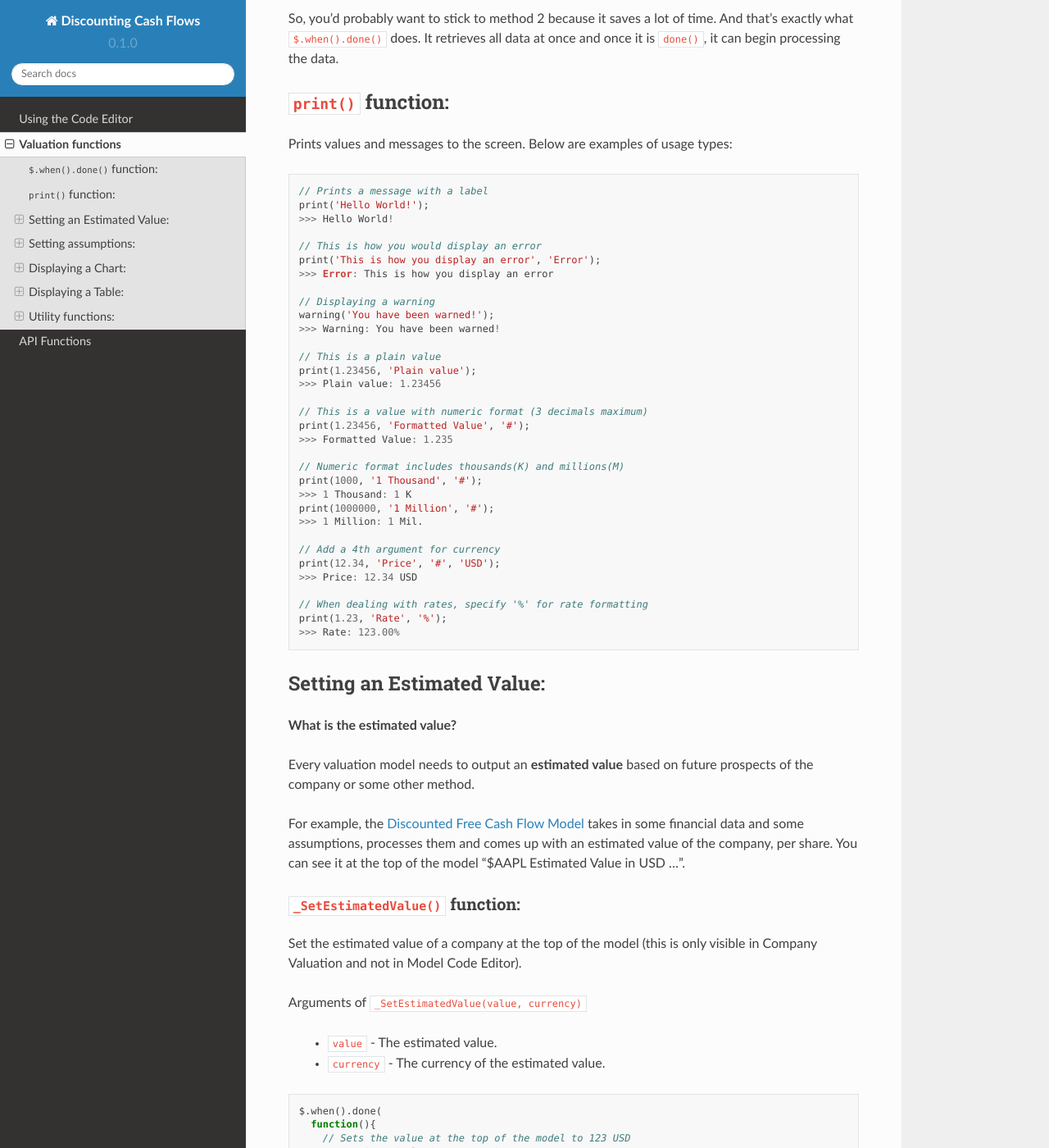
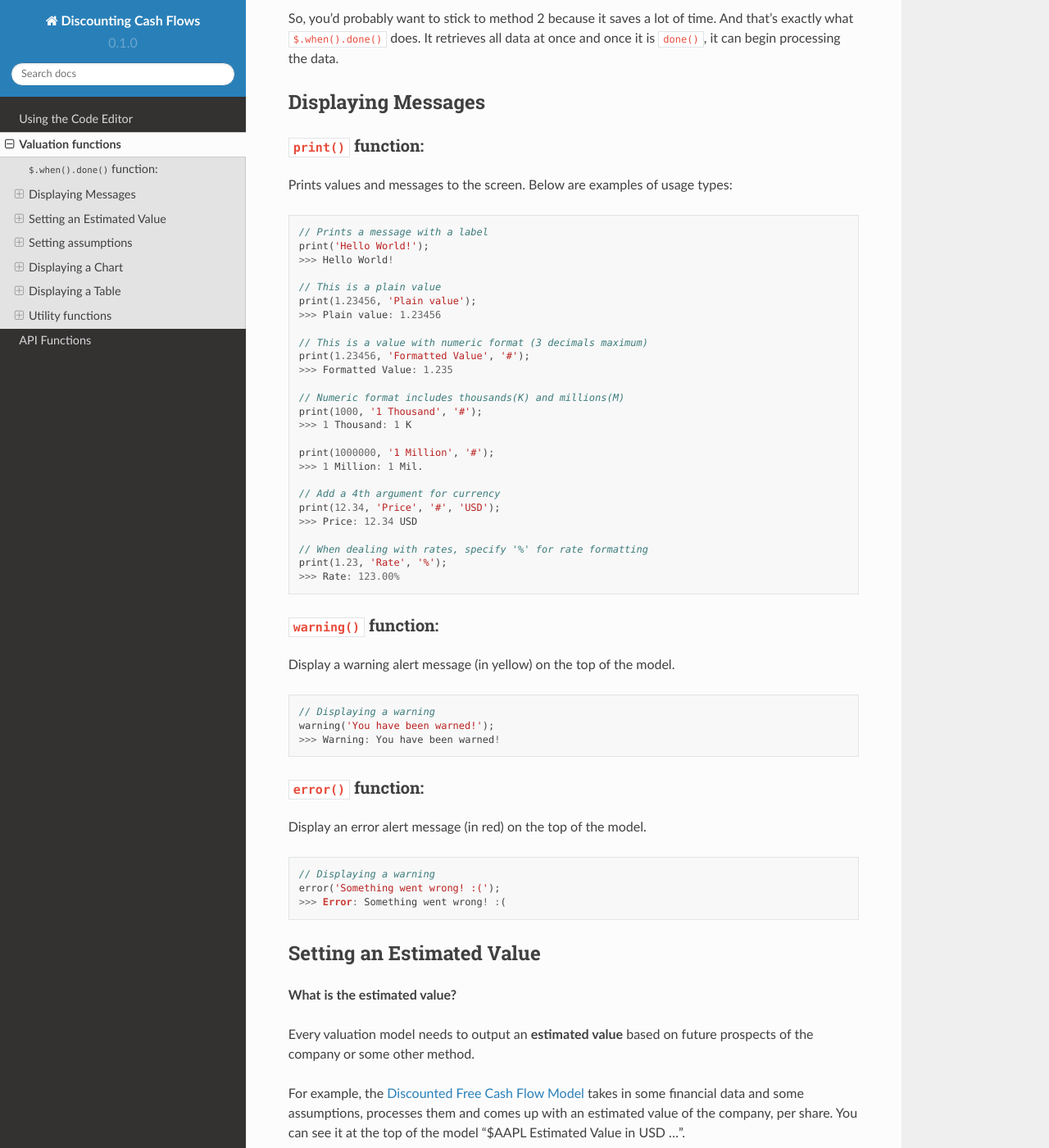
Before and after one commit to DiscountingCashFlows/readthedocs, a Sphinx documentation site: the page built from docs/source/functions.rst, in a window 1280 px wide and 1400 px high, scrolled down 1395 px. Shown: the whole window at 82% size. Built offline with Sphinx 7.4.7 and the Read the Docs theme 2.0.0, drawn with Linux system fonts in a browser that asks for light colours; some of the changed text lies outside the part shown.

Commit message:
Update functions.rst

```diff
--- a/docs/source/functions.rst
+++ b/docs/source/functions.rst
@@ -8,7 +8,7 @@ Some of the following functions can also be found in `DiscountingCashFlows/Docum
    Please note that this section is currently under active development. Some functions may not be up to date. If you find any outdated functions, please let us know `here <https://discountingcashflows.com/help/>`__
 
 ``$.when().done()`` function:
----------------------
+-----------------------------
 
 The valuation engine is built on the popular JS Framework 'jQuery'. Don't worry if you've never used it before because the ``$.when().done()`` function is the only function that we will use from the framework in our valuations.
 
@@ -51,8 +51,11 @@ So, you'd probably want to stick to method 2 because it saves a lot of time. And
 
 .. _print-function:
 
+Displaying Messages
+-------------------
+
 ``print()`` function:
----------------------
+*********************
 
 Prints values and messages to the screen. Below are examples of usage types:
 
@@ -61,14 +64,6 @@ Prints values and messages to the screen. Below are examples of usage types:
   // Prints a message with a label
   print('Hello World!');
   >>> Hello World!
-
-  // This is how you would display an error
-  print('This is how you display an error', 'Error');
-  >>> Error: This is how you display an error
-
-  // Displaying a warning
-  warning('You have been warned!');
-  >>> Warning: You have been warned!
 
   // This is a plain value
   print(1.23456, 'Plain value');
@@ -81,6 +76,7 @@ Prints values and messages to the screen. Below are examples of usage types:
   // Numeric format includes thousands(K) and millions(M)
   print(1000, '1 Thousand', '#');
   >>> 1 Thousand: 1 K
+
   print(1000000, '1 Million', '#');
   >>> 1 Million: 1 Mil.
 
@@ -92,7 +88,30 @@ Prints values and messages to the screen. Below are examples of usage types:
   print(1.23, 'Rate', '%');
   >>> Rate: 123.00%
 
-Setting an Estimated Value:
+``warning()`` function:
+***********************
+
+Display a warning alert message (in yellow) on the top of the model.
+
+.. code-block:: javascript
+
+   // Displaying a warning
+   warning('You have been warned!');
+   >>> Warning: You have been warned!
+
+``error()`` function:
+***********************
+
+Display an error alert message (in red) on the top of the model.
+
+.. code-block:: javascript
+
+   // Displaying a warning
+   error('Something went wrong! :(');
+   >>> Error: Something went wrong! :(
+
+
+Setting an Estimated Value
 ---------------------------
 
 **What is the estimated value?**
@@ -156,7 +175,7 @@ But, if we run the code in the Model Code Editor, we will see:
 
    >>> Some information...
 
-Setting assumptions:
+Setting assumptions
 --------------------
 
 Assumptions are set either statically or dynamically.
@@ -225,7 +244,7 @@ Here is a code example of defining and setting assumptions:
         >>> INPUT._CALCULATED_RATE: 0.0123
   });
 
-Displaying a Chart:
+Displaying a Chart
 -------------------
 
 The flow of creating a chart is:
@@ -376,7 +395,7 @@ Some technical explanation for when the rendering happens:
   * ``name`` - This is the title of the chart.
   * ``hidden_series`` - This controls the visibility of individual data series (when we hide revenues for example, it will be stored here).
 
-Displaying a Table:
+Displaying a Table
 -------------------
 
 Tables use row headers as keys (revenue, net income, etc.) and column headers as years (2022, 2023, etc.) and all other cells are actual values.
@@ -412,7 +431,7 @@ The following example renders a chart with historic revenues and net income:
  The table functions are under active development and may change in the future.
 
 ``reportKeyToList()`` function:
-************************
+*******************************
 
 Adds rows to the table from a report retrieved from the API. It then returns a list of values from the report provided.
 
@@ -443,8 +462,8 @@ Renders the table to the screen, similar to the ``renderChart()`` function, but
 
  The ``monitor()`` function is also used by the ``print()`` function to render prints, but we don't recommend printing using the ``monitor()`` function. Print example: ``{name:'Revenue', display:'value', data:1,000,000,000, currency: 'USD'}`` -> Will display ``Revenue: 1,000,000,000 USD``
 
-Utility functions:
--------------------
+Utility functions
+------------------
 
 ``fxRate()`` function:
 ****************************
```
